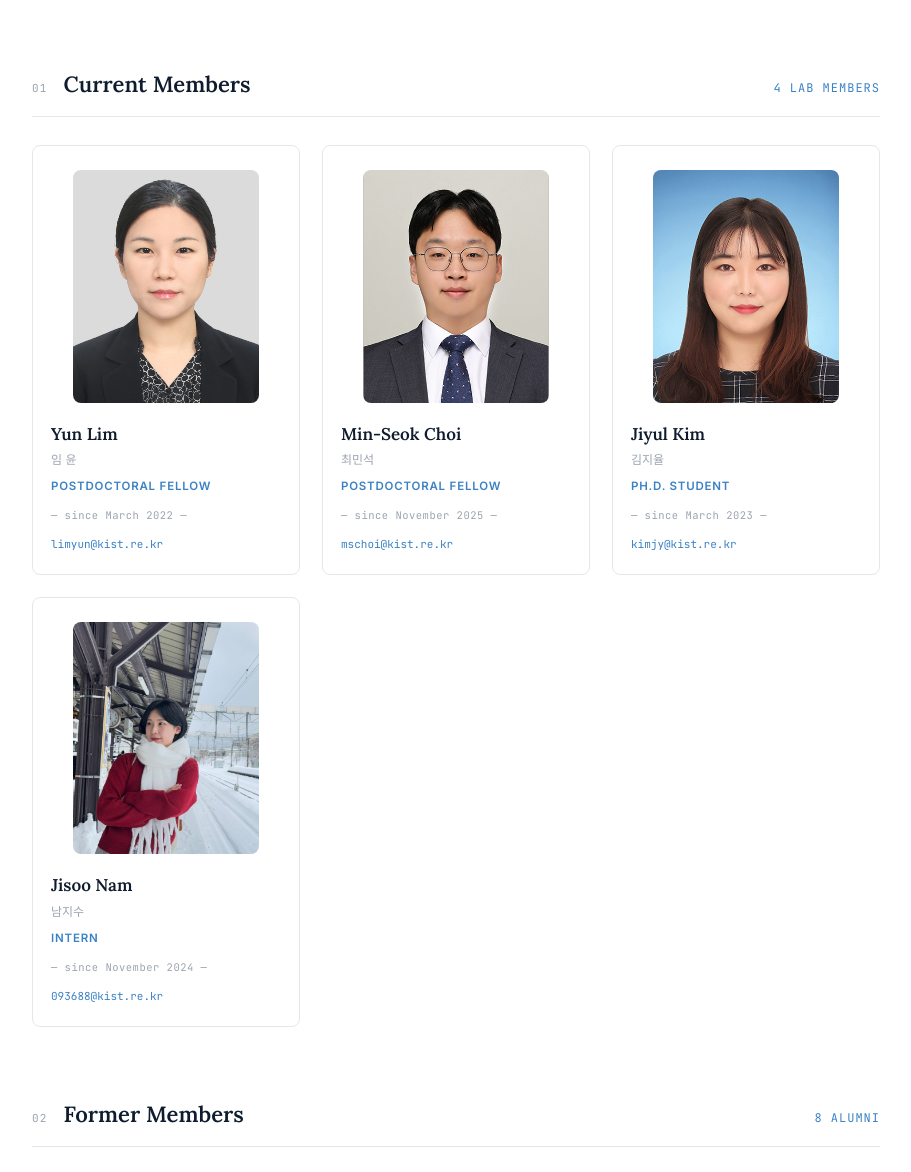
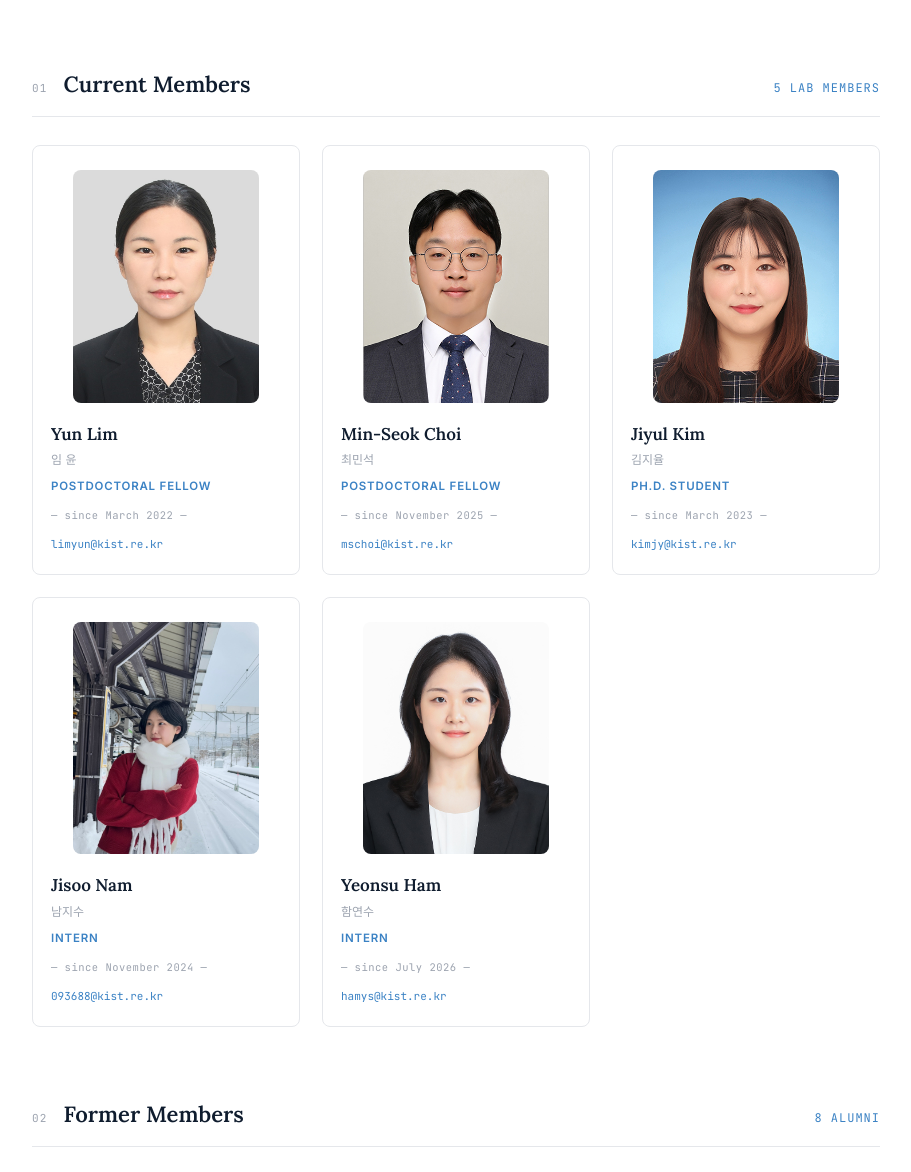
Before and after one commit to Moonhyeong/dreamerprotein, a plain HTML site: page members.html in a window 1280 px wide. Shown: the part 1475-2647 px from the top of the page, without its empty margins (184-1095 px from the left). Drawn offline with Linux system fonts and the light colour scheme.

Commit message:
Add lab member Yeonsu Ham (함연수), Intern since July 2026
New current member card (gold, YH initials fallback) + photo. Member
count 4 -> 5. Photo filed as lowercase yeonsu-ham.jpg to match the
data-photo convention (case-sensitive on GitHub Pages).

```diff
--- a/members.html
+++ b/members.html
@@ -191,7 +191,7 @@
     <div class="section-head">
       <span class="section-num">01</span>
       <h2 class="section-title">Current Members</h2>
-      <span class="section-action">4 lab members</span>
+      <span class="section-action">5 lab members</span>
     </div>
 
     <div class="members-grid">
@@ -237,6 +237,17 @@
           <div class="member-role">Intern</div>
           <div class="member-since">— since November 2024 —</div>
           <div class="member-email"><a href="mailto:093688@kist.re.kr">093688@kist.re.kr</a></div>
+        </div>
+      </article>
+
+      <article class="member">
+        <div class="member-photo gold" data-photo="yeonsu-ham">YH</div>
+        <div class="member-body">
+          <div class="member-name">Yeonsu Ham</div>
+          <div class="member-name-ko">함연수</div>
+          <div class="member-role">Intern</div>
+          <div class="member-since">— since July 2026 —</div>
+          <div class="member-email"><a href="mailto:hamys@kist.re.kr">hamys@kist.re.kr</a></div>
         </div>
       </article>
 
```
Also changed, not shown: assets/images/members/yeonsu-ham.jpg (added).
